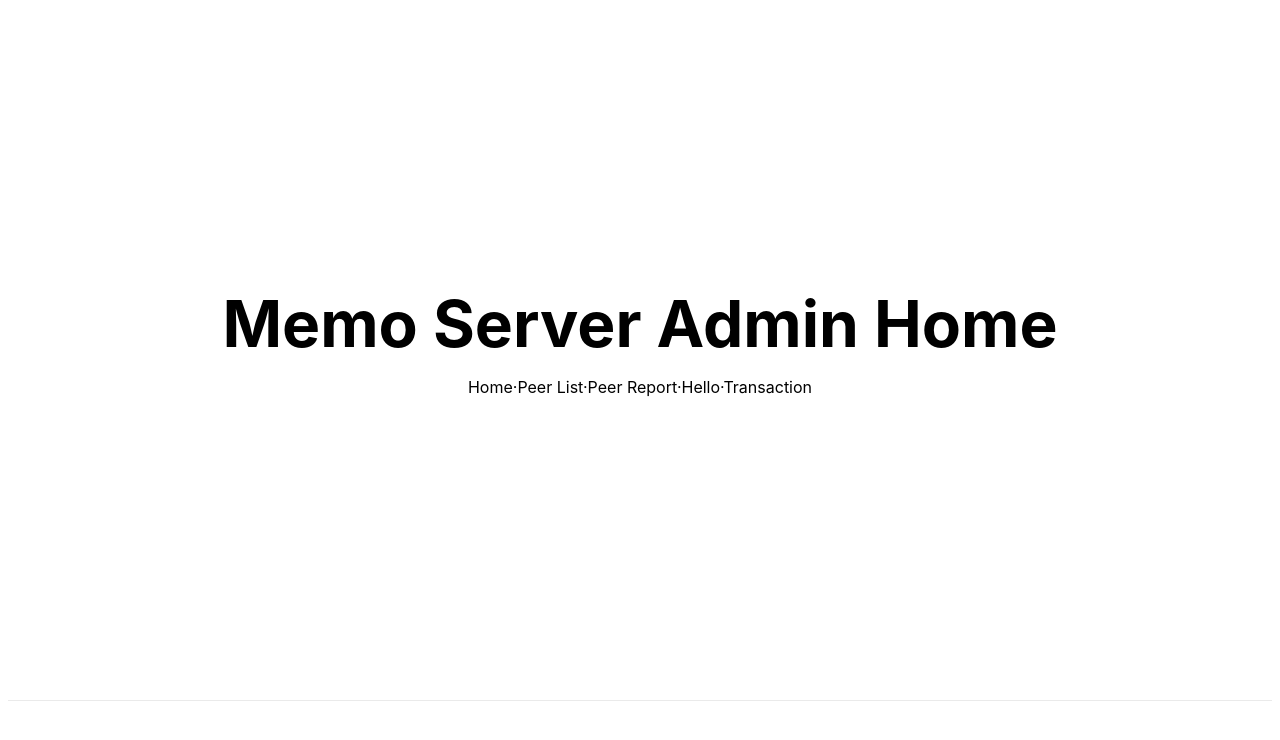
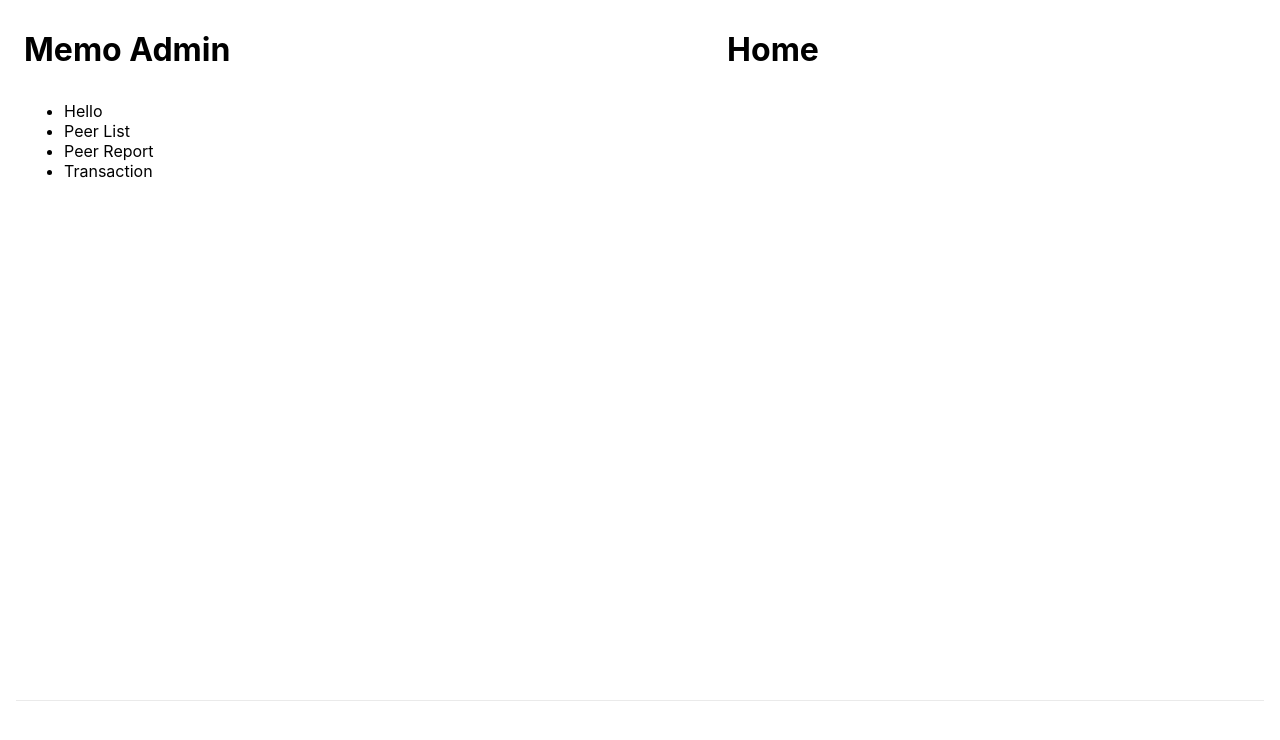
Before and after one commit to memocash/index, a Next.js app in the folder admin/ui/: page / in a window 1280 px wide. Shown: the top 740 px of the page. Built offline with nearby package versions, Linux system fonts and the light colour scheme.

Commit message:
Add sidebar. Update alignment and styling.

```diff
--- a/admin/ui/components/page.js
+++ b/admin/ui/components/page.js
@@ -10,28 +10,42 @@ export default function Page(props) {
                 <link rel="icon" href="/favicon.ico"/>
             </Head>
             <main className={styles.main}>
-                {props.children}
-                <p>
+                <div className={styles.sidebar}>
+                    <div className={styles.header}>
+                        <h1 className={styles.title}>
                             <Link href="/">
-                        <a>Home</a>
+                                <a>
+                                    Memo Admin
+                                </a>
                             </Link>
-                    &middot;
+                        </h1>
+                    </div>
+                    <ul>
+                        <li>
+                            <Link href="/hello">
+                                <a>Hello</a>
+                            </Link>
+                        </li>
+                        <li>
                             <Link href="/peer/list">
                                 <a>Peer List</a>
                             </Link>
-                    &middot;
+                        </li>
+                        <li>
                             <Link href="/peer/report">
                                 <a>Peer Report</a>
                             </Link>
-                    &middot;
-                    <Link href="/hello">
-                        <a>Hello</a>
-                    </Link>
-                    &middot;
+                        </li>
+                        <li>
                             <Link href="/tx/aa3c2117090349ae08fba883c2f70548b502957ffed8e18c0a5ca8e0b6761cf8">
                                 <a>Transaction</a>
                             </Link>
-                </p>
+                        </li>
+                    </ul>
+                </div>
+                <div className={styles.content}>
+                    {props.children}
+                </div>
             </main>
             <footer className={styles.footer}>
             </footer>
--- a/admin/ui/pages/hello.js
+++ b/admin/ui/pages/hello.js
@@ -1,5 +1,6 @@
 import Page from "../components/page";
 import {useEffect, useState} from "react";
+import styles from "../styles/Home.module.css";
 
 function Hello() {
     const [hello, setHello] = useState("")
@@ -29,9 +30,9 @@ function Hello() {
     return (
         <Page>
             <div>
-                <h1>
+                <h2 className={styles.subTitle}>
                     Hello Page
-                </h1>
+                </h2>
                 <p>{loading ?
                     <>{!!errorMessage ?
                         <>Error: {errorMessage}</>
--- a/admin/ui/pages/index.js
+++ b/admin/ui/pages/index.js
@@ -6,7 +6,7 @@ export default function Home() {
         <Page>
             <div>
                 <h1 className={styles.title}>
-                    Memo Server Admin Home
+                    Home
                 </h1>
             </div>
         </Page>
--- a/admin/ui/pages/peer/report.js
+++ b/admin/ui/pages/peer/report.js
@@ -1,5 +1,6 @@
 import Page from "../../components/page";
 import {useEffect, useState} from "react";
+import styles from "../../styles/Home.module.css";
 
 function Report() {
     const [loading, setLoading] = useState(true)
@@ -32,9 +33,9 @@ function Report() {
     return (
         <Page>
             <div>
-                <h1>
+                <h2 className={styles.subTitle}>
                     Peer Report
-                </h1>
+                </h2>
                 {loading ?
                     <>{!!errorMessage ?
                         <>Error: {errorMessage}</>
--- a/admin/ui/pages/tx/[hash].js
+++ b/admin/ui/pages/tx/[hash].js
@@ -107,9 +107,9 @@ export default function Hash() {
     return (
         <Page>
             <div>
-                <h1 className={styles.title}>
+                <h2 className={styles.subTitle}>
                     Transaction
-                </h1>
+                </h2>
                 <Loading loading={loading} error={errorMessage}>
                     <div className={column.container}>
                         <div className={column.width15}>Tx hash</div>
--- a/admin/ui/styles/Home.module.css
+++ b/admin/ui/styles/Home.module.css
@@ -1,6 +1,6 @@
 .container {
     min-height: 100vh;
-  padding: 0 0.5rem;
+    padding: 0 1rem;
     display: flex;
     flex-direction: column;
     justify-content: center;
@@ -9,12 +9,29 @@
 }
 
 .main {
-  padding: 5rem 0;
+    padding: 2rem 0;
     flex: 1;
+    height: calc(100vh - 30px);
+    width: 100%;
     display: flex;
-  flex-direction: column;
     justify-content: center;
+    align-items: flex-start;
+}
+
+.sidebar {
+    width: 250px;
+}
+
+.header {
+    display: flex;
     align-items: center;
+}
+
+.content {
+    flex: 1 0 auto;
+    padding-left: 1rem;
+    min-width: calc(100% - 250px - 1rem);
+    max-width: calc(100% - 250px - 1rem);
 }
 
 .footer {
@@ -33,21 +50,14 @@
     flex-grow: 1;
 }
 
-.title a {
-  color: #0070f3;
-  text-decoration: none;
+.title {
+    margin: 0 0 1rem;
+    line-height: 1.15;
+    font-size: 2rem;
 }
 
-.title a:hover,
-.title a:focus,
-.title a:active {
-  text-decoration: underline;
-}
-
-.title {
-  margin: 0;
-  line-height: 1.15;
-  font-size: 4rem;
+.subTitle {
+    margin: 0 0 1rem;
 }
 
 .title,
```
Also changed, not shown: admin/ui/pages/peer/list.js (+4 -3 lines), admin/ui/pages/peer/view.js (+4 -3 lines). Lines whose indentation alone changed are shown as unchanged.
